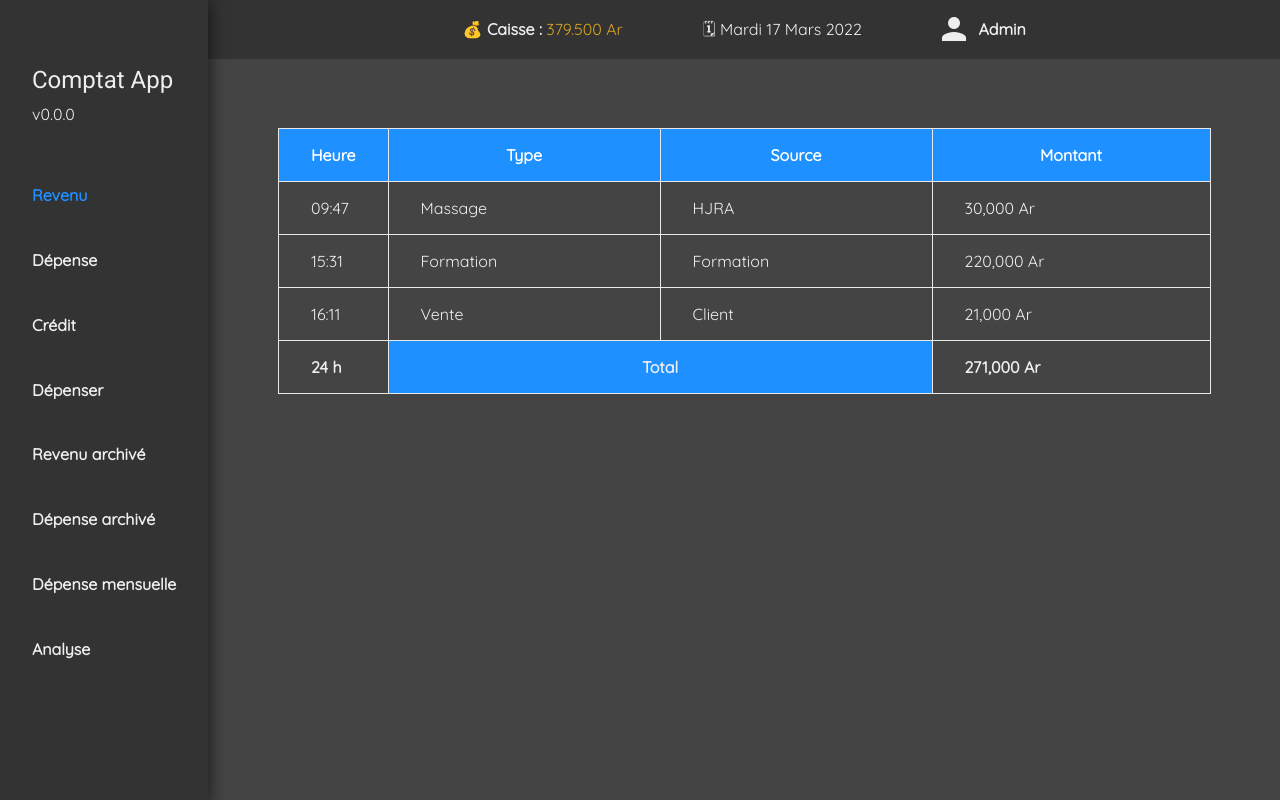
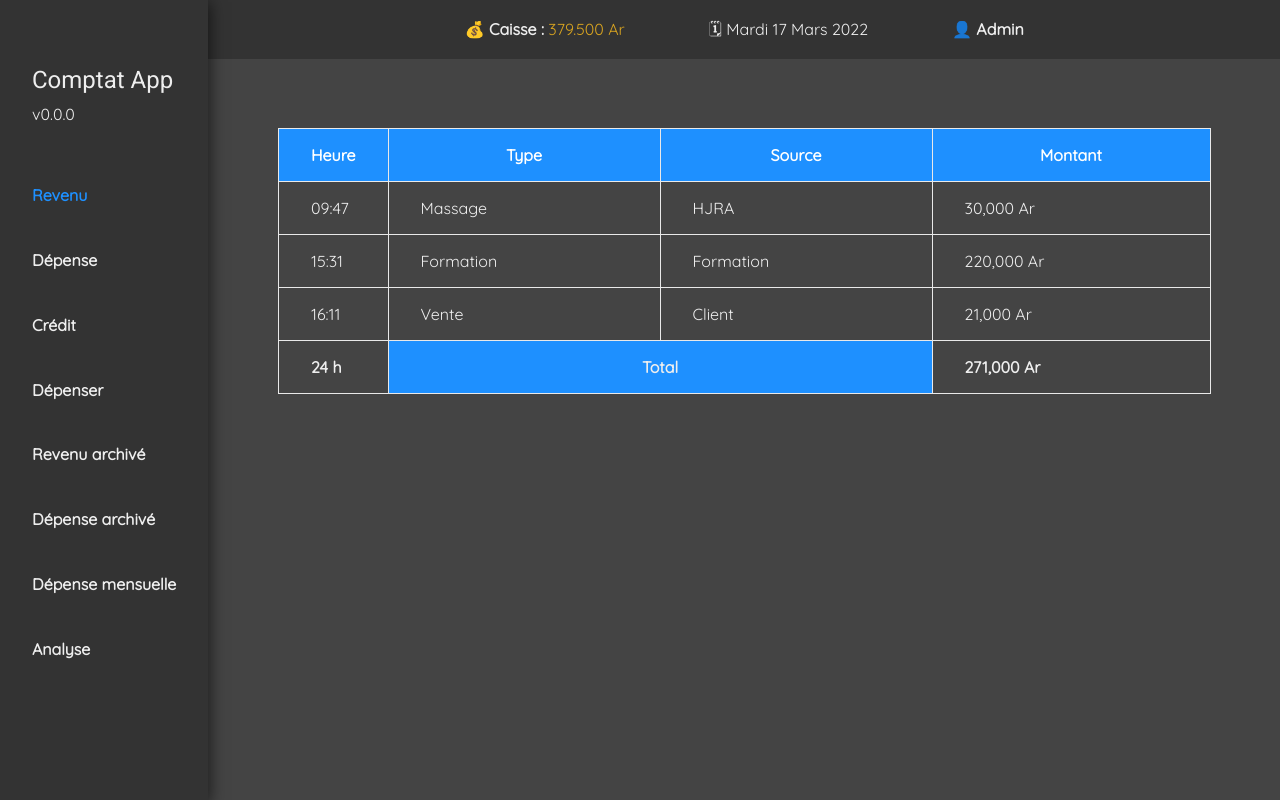
Before and after one commit to RajaRakoto/comptat, an Angular app: page /revenu in a window 1280 px wide. Built offline with nearby package versions, Linux system fonts and the light colour scheme.

Commit message:
fix home component admin status (ico)

```diff
--- a/src/app/home/home.component.html
+++ b/src/app/home/home.component.html
@@ -70,8 +70,8 @@
       </div>
       <div class="date">🗓 Mardi 17 Mars 2022</div>
       <div class="user">
-        <mat-icon class="mat-18">person</mat-icon>
-        <strong>Admin</strong>
+        <!-- <mat-icon class="mat-18">person</mat-icon> -->
+        <strong>👤 Admin</strong>
       </div>
     </mat-toolbar>
 
```
